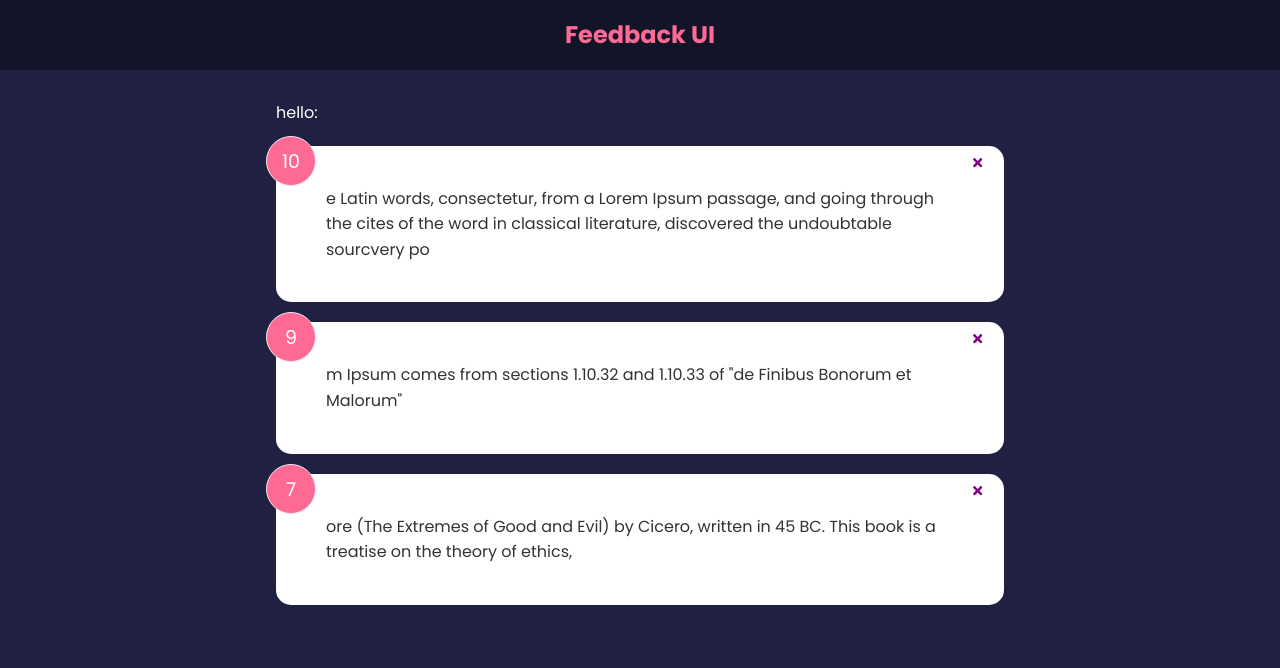
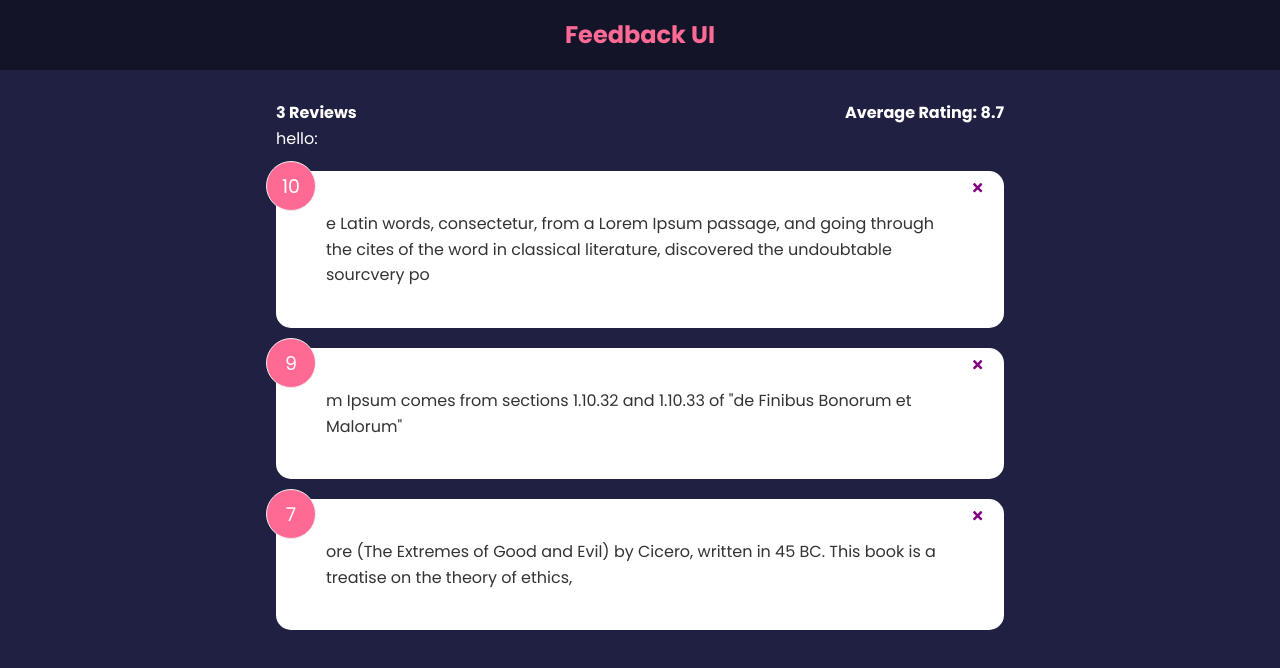
Before and after one commit to carlosofscience/feedback-app, a React (Create React App) app: page / in a window 1280 px wide. Shown: the top 668 px of the page. Built offline with nearby package versions, Linux system fonts and the light colour scheme.

Commit message:
adding feedbackstats

```diff
--- a/src/App.js
+++ b/src/App.js
@@ -2,6 +2,7 @@
 import Header from './components/Header'
 import FeedbackData from './data/FeedBackData'
 import FeedbackList from './components/FeedbackList'
+import FeedbackStats from './components/FeedbackStats'
 
 function App() {
 
@@ -16,6 +17,7 @@
   <>
     <Header />
     <div className="container">
+      <FeedbackStats feedback={feedback}/>
       <FeedbackList feedback={feedback} handleDelete={deleteFeedback}/>
     </div>
   </>
--- /dev/null
+++ b/src/components/FeedbackStats.jsx
@@ -0,0 +1,26 @@
+import PropTypes from 'prop-types'
+
+function FeedbackStats({feedback}) {
+
+  //calculate rating average
+  let average = feedback.reduce((accumulator, current)=>{
+    //adding all ratings
+    return accumulator + current.rating;
+  }, 0) / feedback.length
+
+  average = average.toFixed(1).replace(/[.,]0$/, '')
+
+  return (
+    <div className="feedback-stats">
+      <h4>{feedback.length} Reviews</h4>
+      <h4>Average Rating: {isNaN(average)? 0 : average}</h4>
+    </div>
+  )
+}
+
+FeedbackStats.propTypes = {
+  feedback: PropTypes.array.isRequired
+}
+
+
+export default FeedbackStats
```
